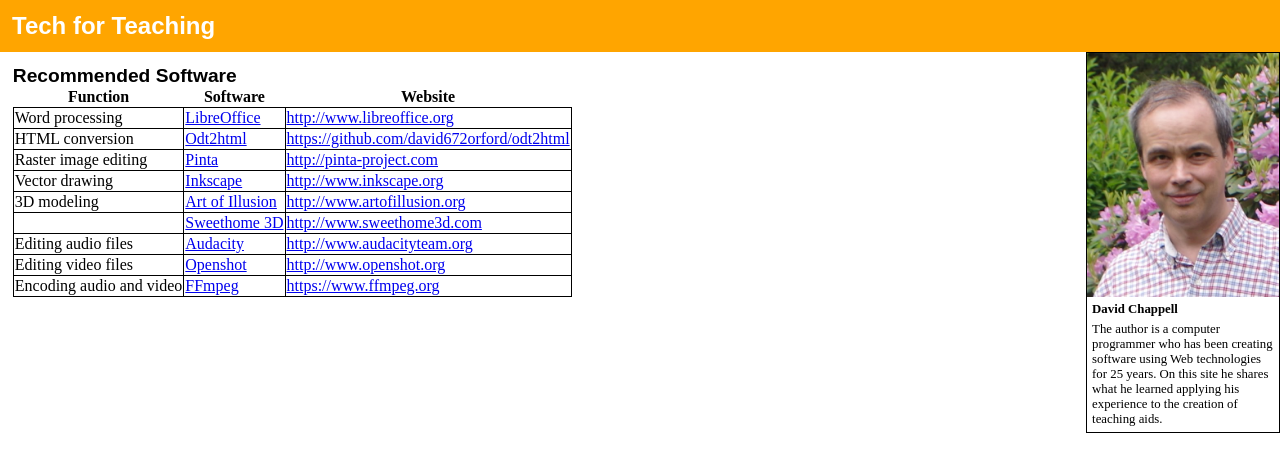
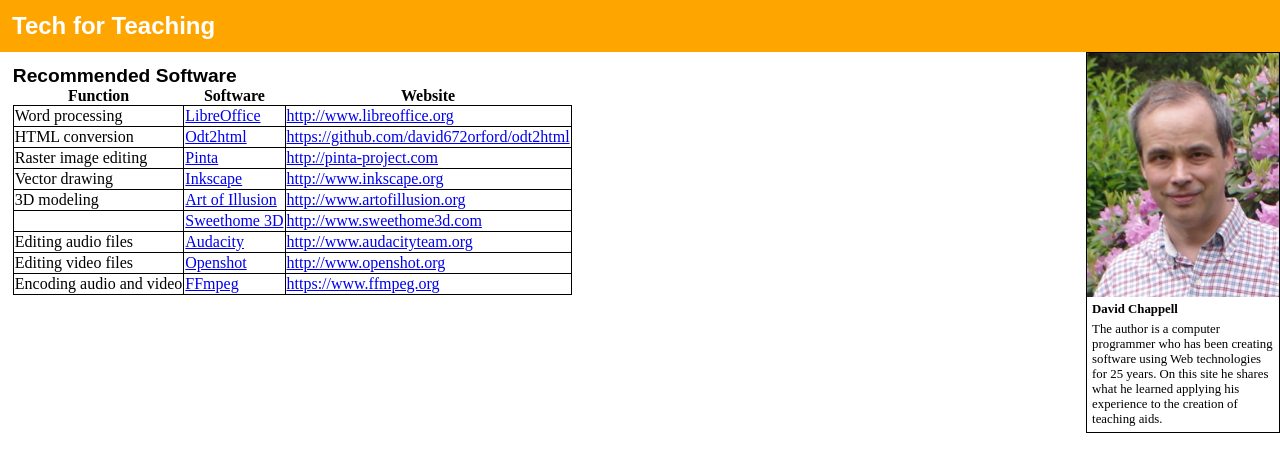
Before and after one commit to david672orford/tech-for-teaching, a Jekyll site: the page built from software/index.md, in a window 1280 px wide. Shown: the top 472 px of the page. Built offline with Jekyll 4.4.1, drawn with Linux system fonts in a browser that asks for light colours; our own code applies the rules of GitHub Pages for plain Markdown files.

Commit message:
fixed style

```diff
--- a/assets/css/style.css
+++ b/assets/css/style.css
@@ -1,10 +1,10 @@
-HTML, BODY, HEADER, MAIN, H1, H2, UL, LI {
+HTML, BODY, HEADER, MAIN, H1, H2, UL, LI, TABLE, TR, TH, TH {
 	margin: 0;
 	padding: 0;
+	}
+BODY {
 	background-color: white;
 	color: black;
-	}
-BODY {
 	font-size: 12pt;
 	}
 MAIN {
```
